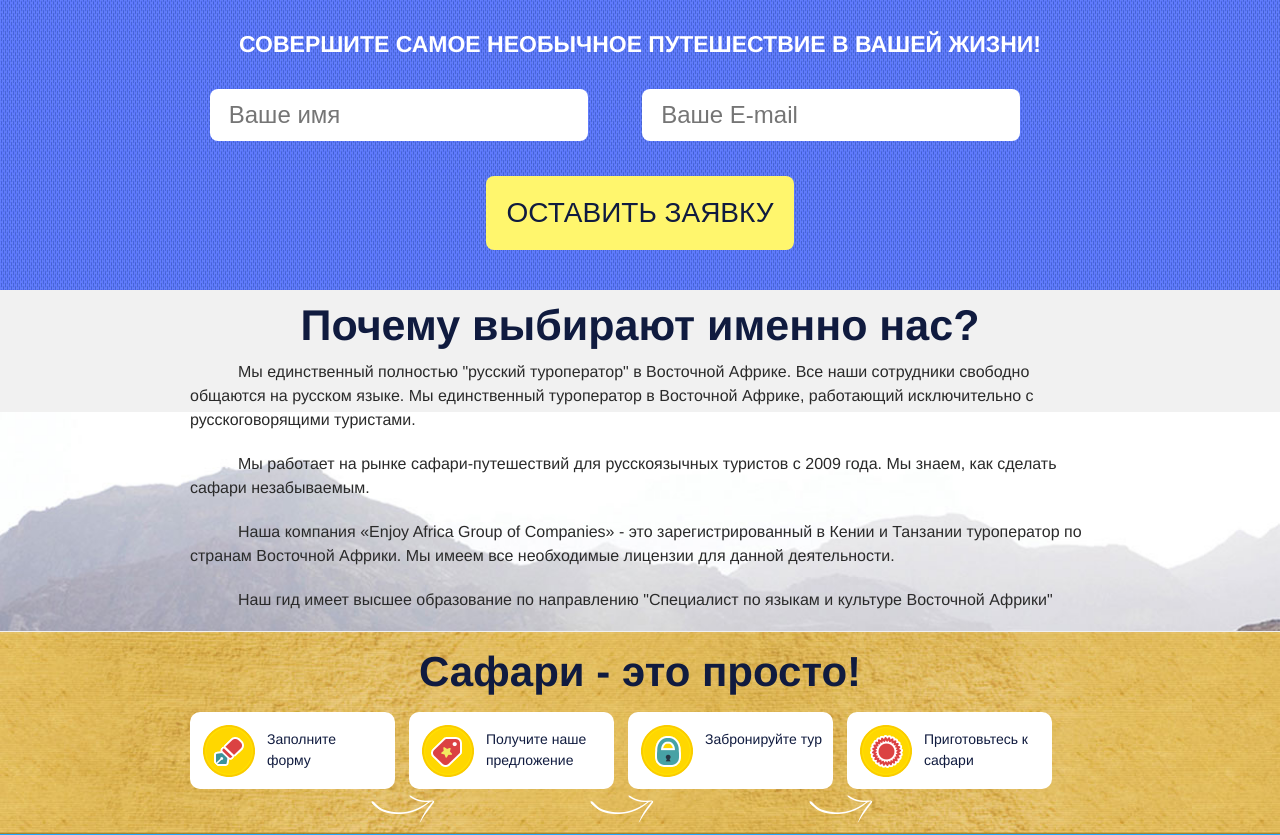
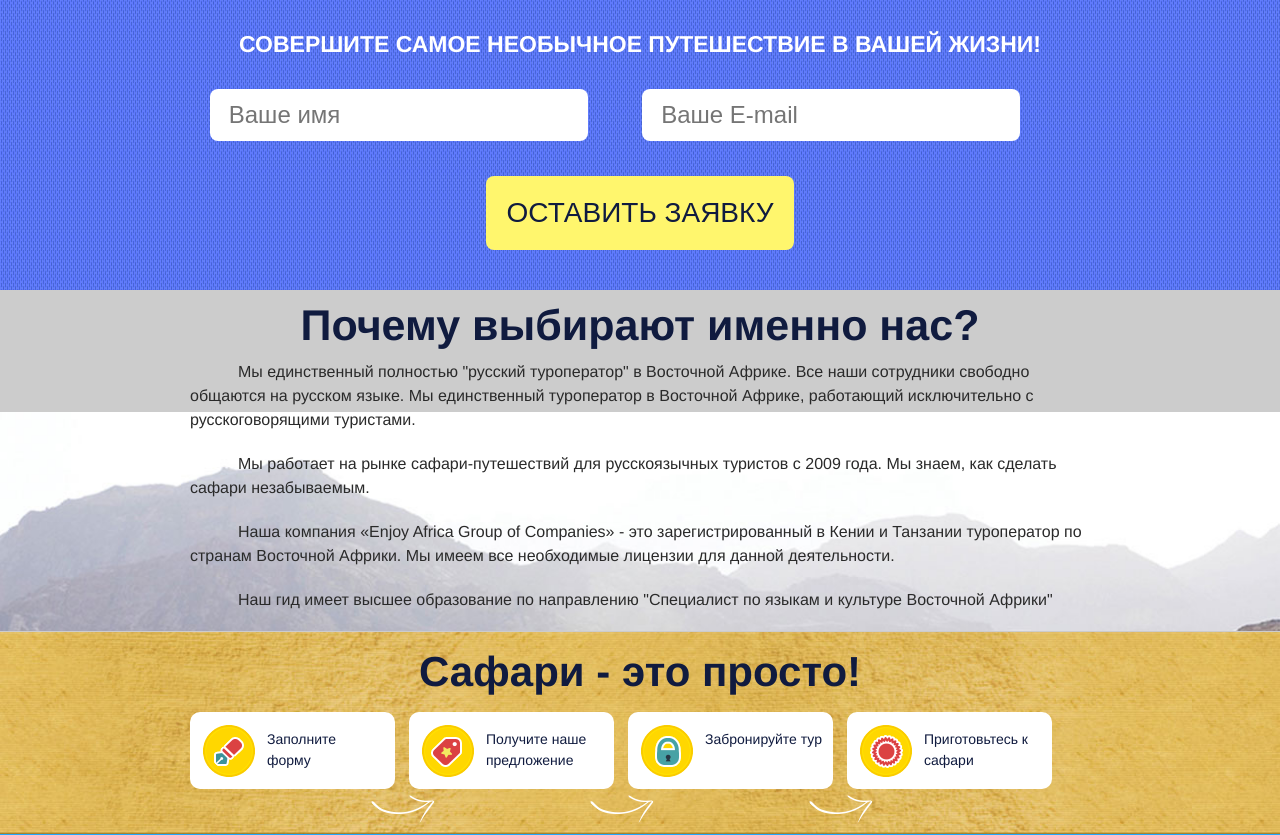
Before and after one commit to od-5/enjoy-africa, a Django app: page / in a window 1280 px wide. Shown: the part 993-1828 px from the top of the page. Run offline with Django 3.2, Linux system fonts and the light colour scheme; data comes from the database, SQL or seed files in the repository; style sheets or scripts are compiled from the project's sources; some libraries are stand-ins or nearby versions.

Commit message:
change body bg

```diff
--- a/static/css/style.css
+++ b/static/css/style.css
@@ -1,5 +1,5 @@
 body {
-  background: #f1f1f1;
+  background: #ccc;
 }
 #wrapper {
   width: 1280px;
--- a/static/css/style.less
+++ b/static/css/style.less
@@ -1,5 +1,5 @@
 body {
-  background: #f1f1f1;
+  background: #ccc;
 }
 #wrapper {
   width: 1280px;
```
